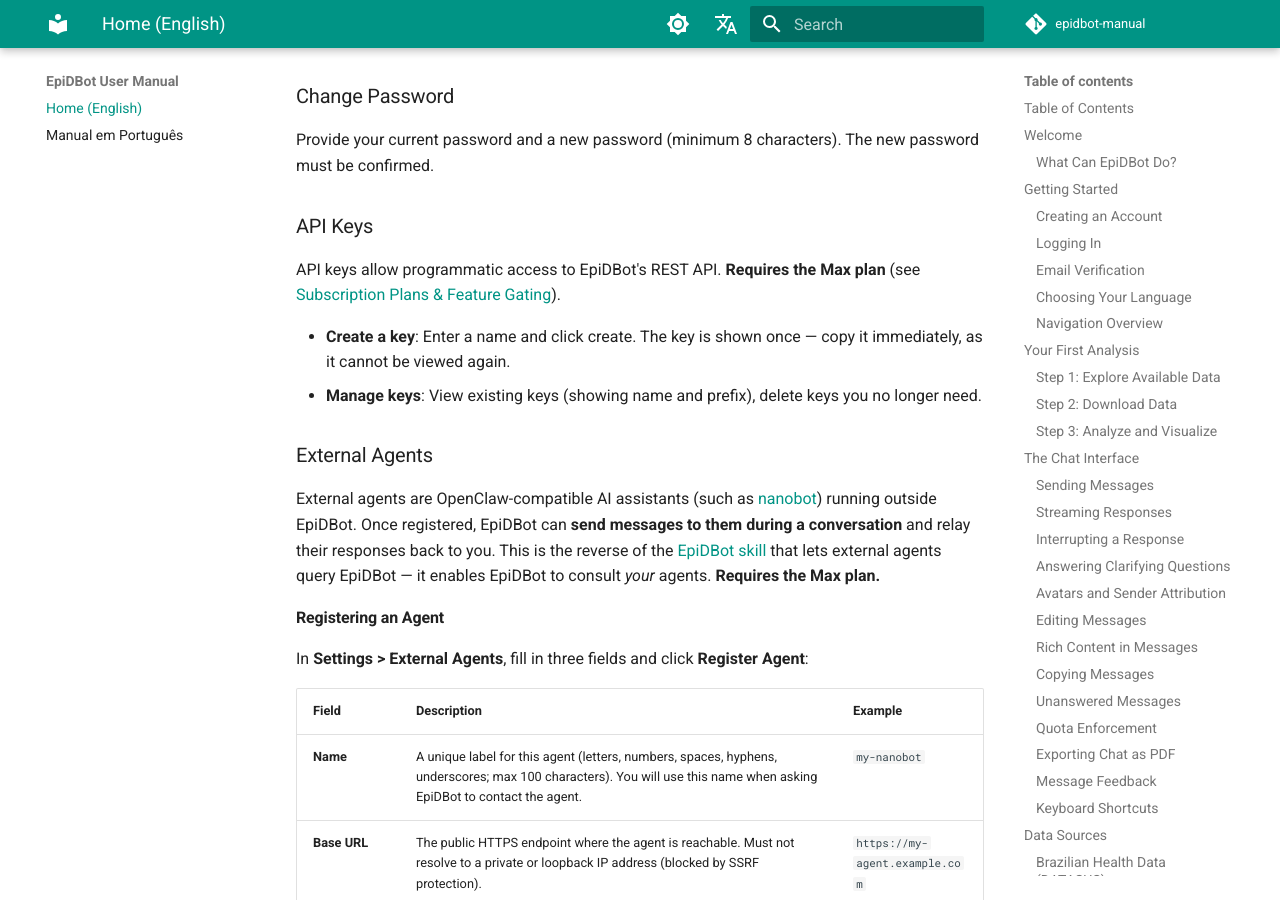
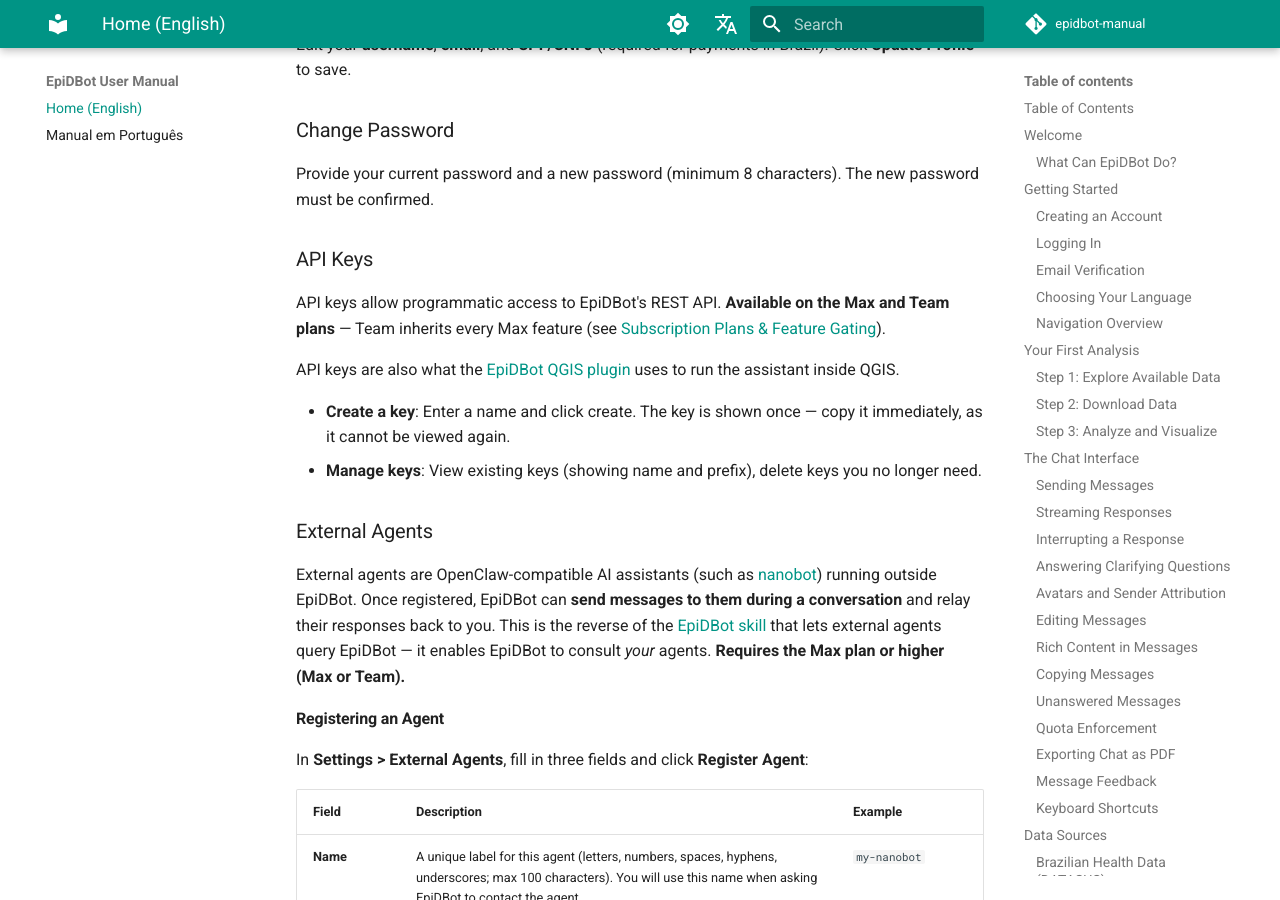
Before and after one commit to Deeplearn-PeD/epidbot-manual, an MkDocs documentation site: the page built from docs/index.md, in a window 1280 px wide and 900 px high, scrolled down 39251 px. Built offline with MkDocs 1.6.1 and Material for MkDocs 9.7.7, drawn with Linux system fonts in a browser that asks for light colours; comment, search, counter and statistics services are not loaded; some of the changed text lies outside the part shown.

Commit message:
docs(api-keys): available on Max and Team plans, not Max only

```diff
--- a/docs/index.md
+++ b/docs/index.md
@@ -640,6 +640,7 @@
 ### Requirements
 
 - **QGIS 3.28** or newer (Windows, macOS, or Linux)
+- An EpiDBot account on the **Max or Team** plan — API keys are included in both
 - A personal **EpiDBot API key** — create one in the EpiDBot web UI under **Settings > API Keys** (see [API Keys](#api-keys))
 - An internet connection to the EpiDBot server
 
@@ -952,14 +953,16 @@
 
 ### API Keys
 
-API keys allow programmatic access to EpiDBot's REST API. **Requires the Max plan** (see [Subscription Plans & Feature Gating](#subscription-plans--feature-gating)).
+API keys allow programmatic access to EpiDBot's REST API. **Available on the Max and Team plans** — Team inherits every Max feature (see [Subscription Plans & Feature Gating](#subscription-plans--feature-gating)).
+
+API keys are also what the [EpiDBot QGIS plugin](#epidbot-qgis-plugin) uses to run the assistant inside QGIS.
 
 - **Create a key**: Enter a name and click create. The key is shown once — copy it immediately, as it cannot be viewed again.
 - **Manage keys**: View existing keys (showing name and prefix), delete keys you no longer need.
 
 ### External Agents
 
-External agents are OpenClaw-compatible AI assistants (such as [nanobot](https://github.com/HKUDS/nanobot)) running outside EpiDBot. Once registered, EpiDBot can **send messages to them during a conversation** and relay their responses back to you. This is the reverse of the [EpiDBot skill](https://github.com/openclaw/clawhub) that lets external agents query EpiDBot — it enables EpiDBot to consult *your* agents. **Requires the Max plan.**
+External agents are OpenClaw-compatible AI assistants (such as [nanobot](https://github.com/HKUDS/nanobot)) running outside EpiDBot. Once registered, EpiDBot can **send messages to them during a conversation** and relay their responses back to you. This is the reverse of the [EpiDBot skill](https://github.com/openclaw/clawhub) that lets external agents query EpiDBot — it enables EpiDBot to consult *your* agents. **Requires the Max plan or higher (Max or Team).**
 
 #### Registering an Agent
 
```
Also changed, not shown: docs/manual-pt.md (+5 -2 lines).
